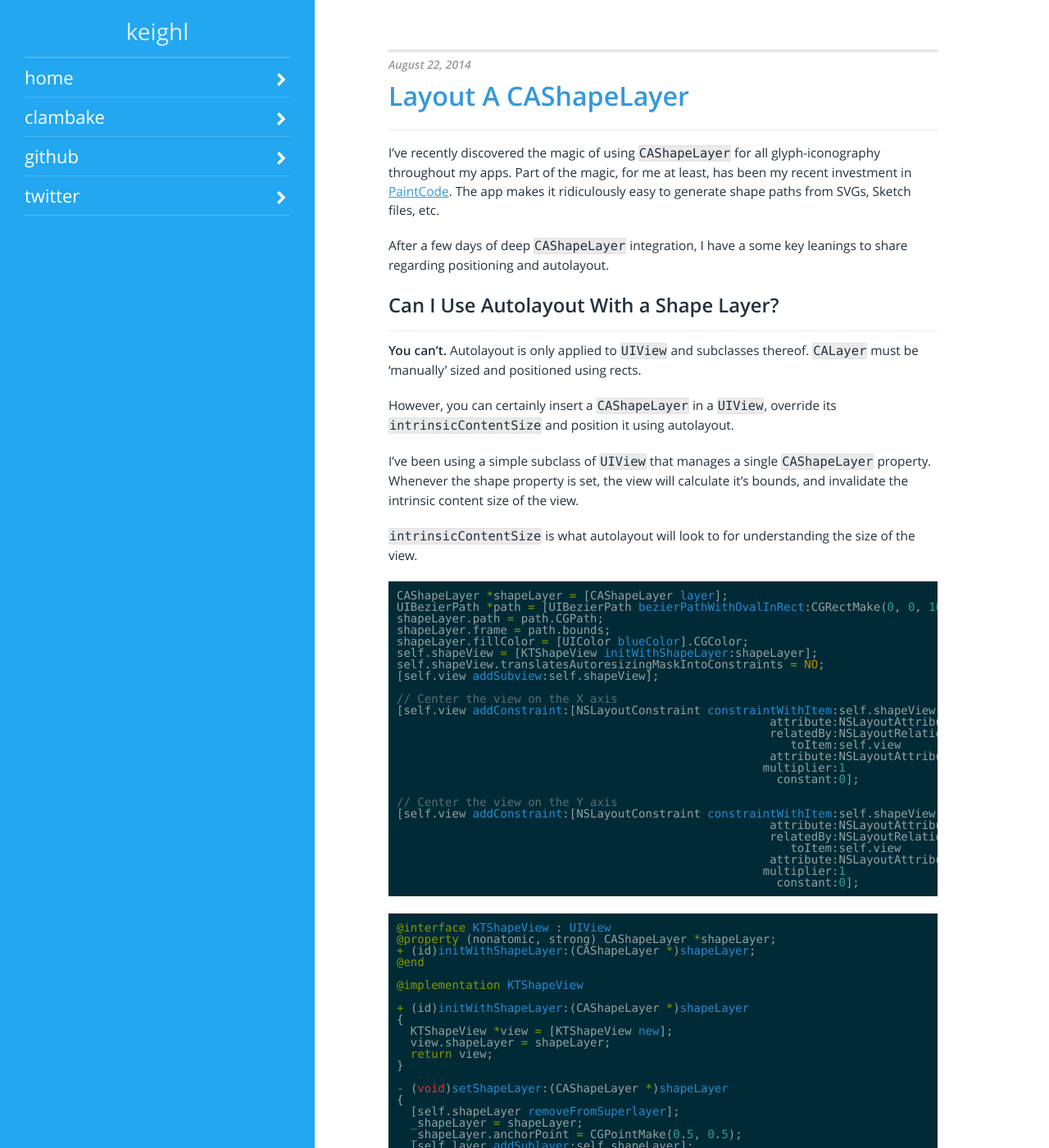
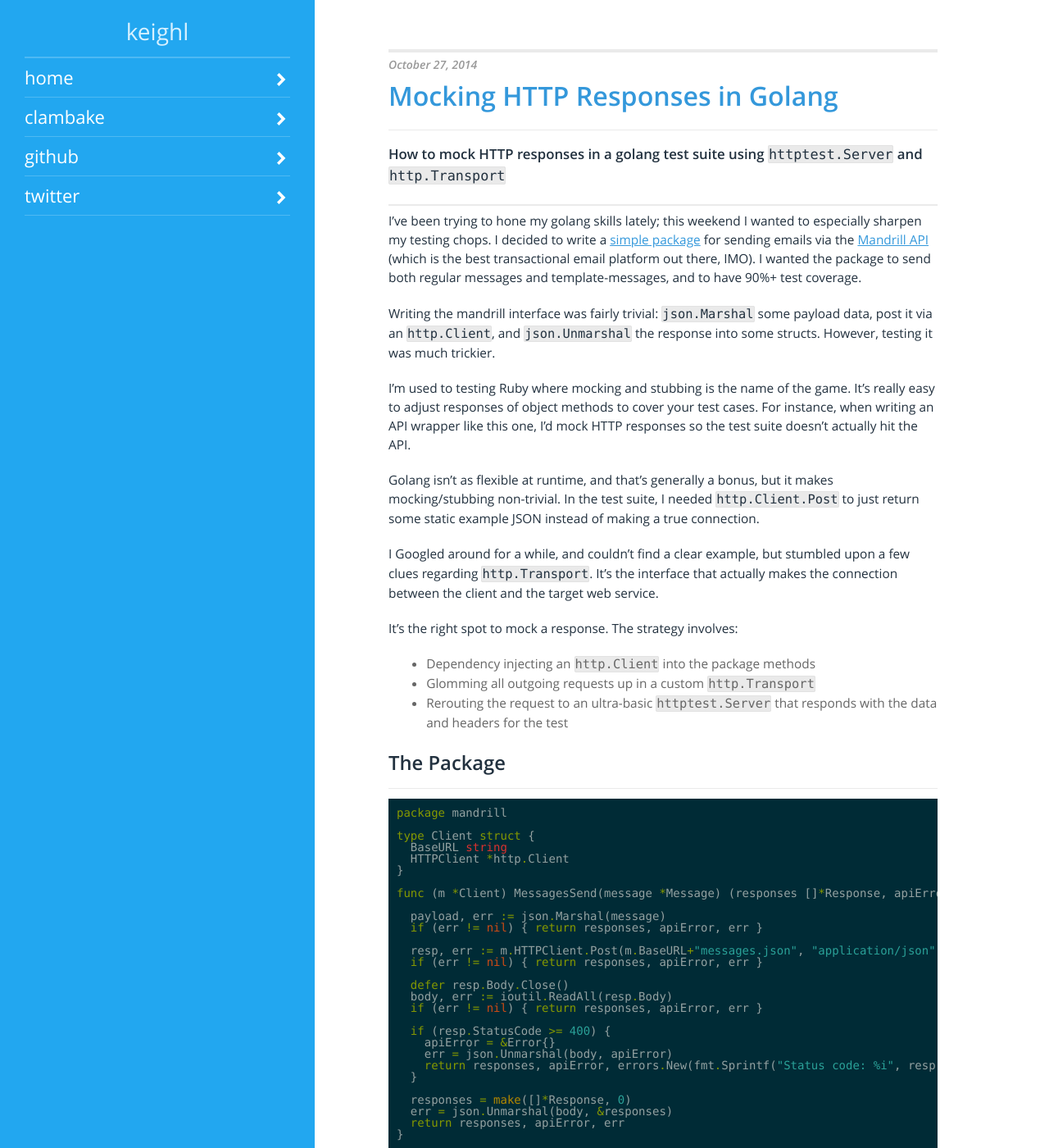
Before and after one commit to keighl/kyletruscott.com, a Jekyll site: the page built from index.html, in a window 1280 px wide and 1400 px high. Shown: the whole window at 82% size. Built offline with Jekyll 4.4.1, drawn with Linux system fonts in a browser that asks for light colours; nearby versions of some CDN libraries; Markdown is read by kramdown in place of the engine named in the settings; the list of posts is cut into pages by our own code; some of the changed text lies outside the part shown.

Commit message:
Mocking HTTP Responses in Golang

```diff
--- a/_config.yml
+++ b/_config.yml
@@ -1,6 +1,6 @@
 name: Keighl
 markdown: redcarpet
-pygments: true
+highlighter: pygments
 permalink: /post/:title
 paginate_path: /page/:num
 paginate: 7
--- /dev/null
+++ b/_posts/2014-10-27-mocking-http-responses-in-golang.md
@@ -0,0 +1,151 @@
+---
+layout: post
+title: "Mocking HTTP Responses in Golang"
+description: "How to mock HTTP responses in a golang test suite using httptest.Server and http.Transport"
+---
+
+#### How to mock HTTP responses in a golang test suite using `httptest.Server` and `http.Transport`
+
+---
+
+I’ve been trying to hone my golang skills lately; this weekend I wanted to especially sharpen my testing chops. I decided to write a [simple package](https://github.com/keighl/mandrill) for sending emails via the [Mandrill API](https://mandrillapp.com/api/docs/messages.JSON.html) (which is the best transactional email platform out there, IMO). I wanted the package to send both regular messages and template-messages, and to have 90%+ test coverage.
+
+Writing the mandrill interface was fairly trivial: `json.Marshal` some payload data, post it via an `http.Client`, and `json.Unmarshal` the response into some structs. However, testing it was much trickier.
+
+I’m used to testing Ruby where mocking and stubbing is the name of the game. It’s really easy to adjust responses of object methods to cover your test cases. For instance, when writing an API wrapper like this one, I’d mock HTTP responses so the test suite doesn’t actually hit the API.
+
+Golang isn’t as flexible at runtime, and that’s generally a bonus, but it makes mocking/stubbing non-trivial. In the test suite, I needed `http.Client.Post` to just return some static example JSON instead of making a true connection.
+
+I Googled around for a while, and couldn’t find a clear example, but stumbled upon a few clues regarding `http.Transport`. It’s the interface that actually makes the connection between the client and the target web service.
+
+It's the right spot to mock a response. The strategy involves:
+
+* Dependency injecting an `http.Client` into the package methods
+* Glomming all outgoing requests up in a custom `http.Transport`
+* Rerouting the request to an ultra-basic `httptest.Server` that responds with the data and headers for the test
+
+### The Package
+
+{% highlight go %}
+package mandrill
+
+type Client struct {
+  BaseURL string
+  HTTPClient *http.Client
+}
+
+func (m *Client) MessagesSend(message *Message) (responses []*Response, apiError Error, err error) {
+
+  payload, err := json.Marshal(message)
+  if (err != nil) { return responses, apiError, err }
+
+  resp, err := m.HTTPClient.Post(m.BaseURL+"messages.json", "application/json", bytes.NewReader(payload))
+  if (err != nil) { return responses, apiError, err }
+
+  defer resp.Body.Close()
+  body, err := ioutil.ReadAll(resp.Body)
+  if (err != nil) { return responses, apiError, err }
+
+  if (resp.StatusCode >= 400) {
+    apiError = &Error{}
+    err = json.Unmarshal(body, apiError)
+    return responses, apiError, errors.New(fmt.Sprintf("Status code: %i", resp.StatusCode))
+  }
+
+  responses = make([]*Response, 0)
+  err = json.Unmarshal(body, &responses)
+  return responses, apiError, err
+}
+{% endhighlight %}
+
+### The Test
+
+{% highlight go %}
+package mandrill
+
+func expect(t *testing.T, a interface{}, b interface{}) {
+  if a != b {
+    t.Errorf("Expected %v (type %v) - Got %v (type %v)", b, reflect.TypeOf(b), a, reflect.TypeOf(a))
+  }
+}
+
+func Test_MessageSend_Success(t *testing.T) {
+
+  // Test server that always responds with 200 code, and specific payload
+  server := httptest.NewServer(http.HandlerFunc(func(w http.ResponseWriter, r *http.Request) {
+    w.WriteHeader(200)
+    w.Header().Set("Content-Type", "application/json")
+    fmt.Fprintln(w, `[{"email":"bob@example.com","status":"sent","reject_reason":"hard-bounce","_id":"1"}]`)
+  }))
+  defer server.Close()
+
+  // Make a transport that reroutes all traffic to the example server
+  transport := &http.Transport{
+    Proxy: func(req *http.Request) (*url.URL, error) {
+      return url.Parse(server.URL)
+    },
+  }
+
+  // Make a http.Client with the transport
+  httpClient := &http.Client{Transport: transport}
+
+  // Make an API client and inject
+  client := &Client{server.URL, httpClient}
+
+  // Test the method!
+  responses, apiError, _ := m.MessagesSend(&Message{})
+
+  correctResponse := &Response{
+    Email: "bob@example.com",
+    Status: "sent",
+    RejectionReason: "hard-bounce",
+    Id: "1",
+  }
+
+  expect(t, len(responses), 1)
+  expect(t, reflect.DeepEqual(correctResponse, responses[0]), true)
+}
+{% endhighlight %}
+
+### DRY It Out
+
+In the test suite, I DRY’d out the whole thing to a fairly simple factory that returns a mock client, and server setup to respond with a specific status code and body.
+
+{% highlight go %}
+
+func testTools(code int, body string) (*httptest.Server, *Client)  {
+  server := httptest.NewServer(http.HandlerFunc(func(w http.ResponseWriter, r *http.Request) {
+    w.WriteHeader(code)
+    w.Header().Set("Content-Type", "application/json")
+    fmt.Fprintln(w, body)
+  }))
+
+  transport := &http.Transport{
+    Proxy: func(req *http.Request) (*url.URL, error) {
+      return url.Parse(server.URL)
+    },
+  }
+
+  httpClient := &http.Client{Transport: transport}
+  client := &Client{server.URL, httpClient}
+
+  return server, client
+}
+
+func Test_MessageSend_Success(t *testing.T) {
+  server, client := testTools(200, `[{"email":"bob@example.com","status":"sent","reject_reason":"hard-bounce","_id":"1"}]`)
+  defer server.Close()
+
+  //...
+}
+
+func Test_MessageSend_Fail(t *testing.T) {
+  server, client := testTools(400, `{"status":"error","code":12,"name":"Unknown_Subaccount","message":"No subaccount exists with the id 'customer-123'"}`)
+  defer server.Close()
+
+  //...
+}
+
+{% endhighlight %}
+
+Checkout my [mandrill package on github.](https://github.com/keighl/mandrill)
```
Also changed, not shown: Gemfile.lock.
